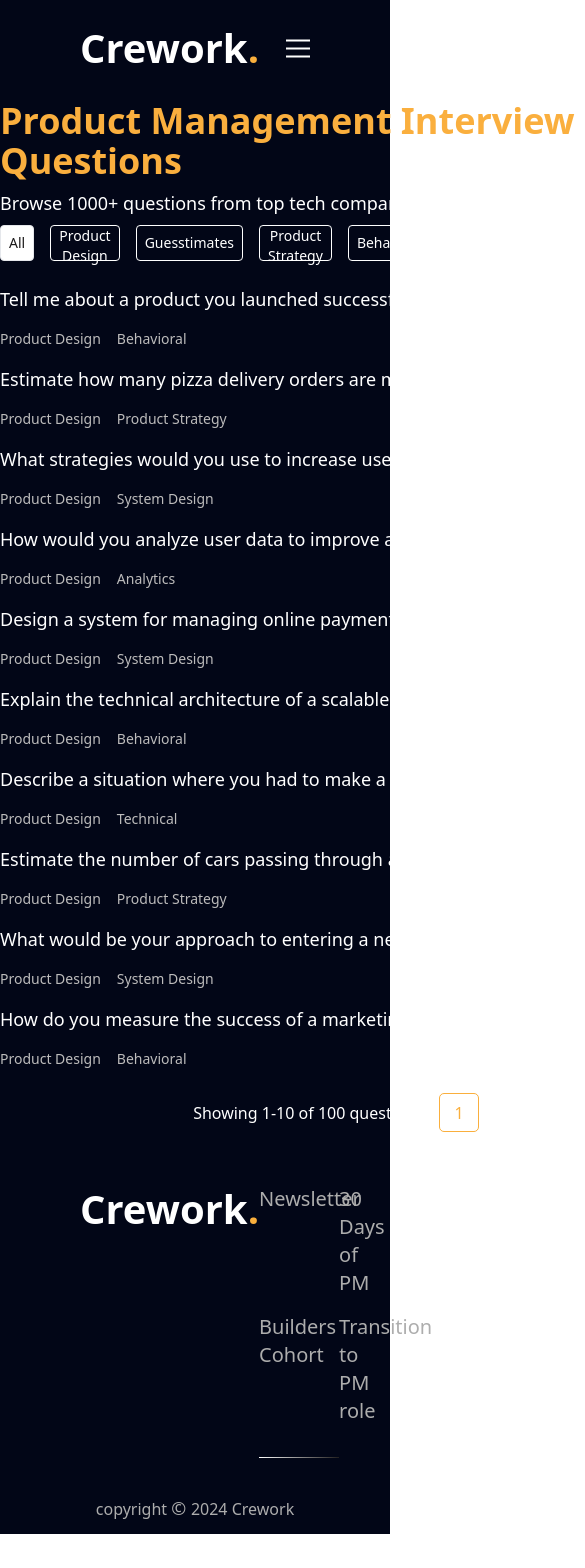
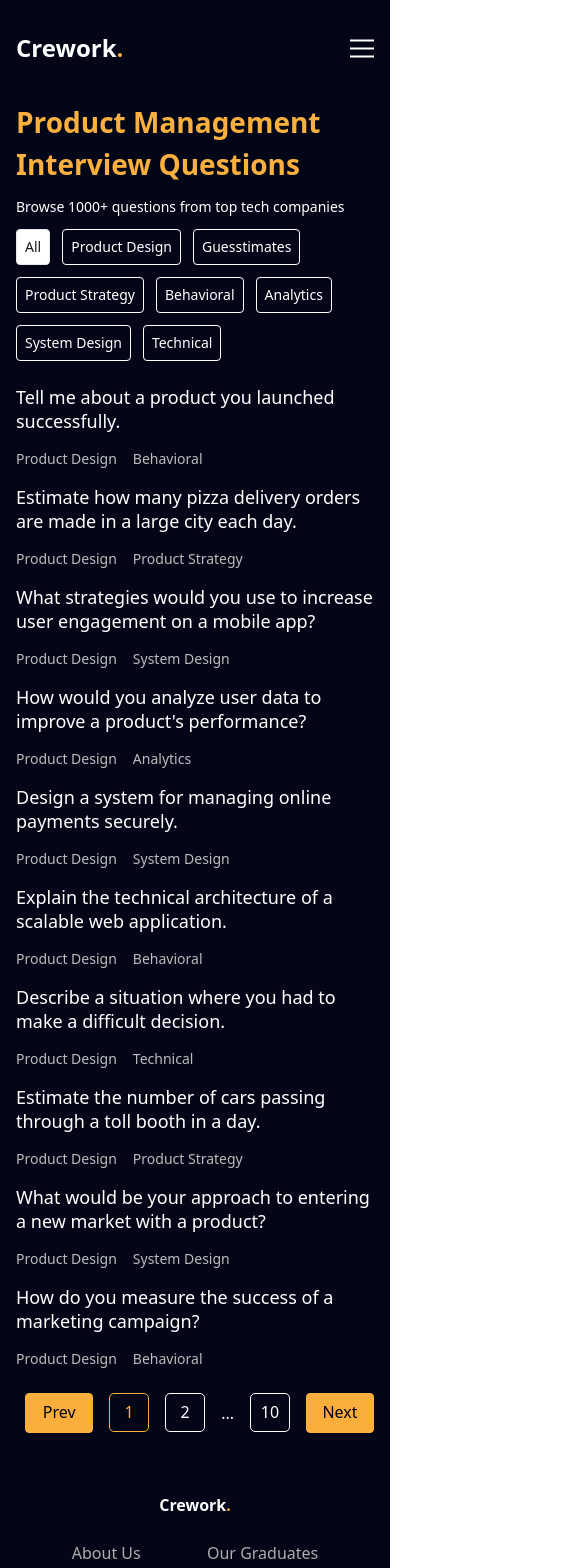
Before and after one commit to Abhishek7Tech/Product-Management-Interview-Questions-Page, a React (Create React App) app: page / in a window 390 px wide. Shown: the top 1568 px of the page, 585 px wide, since content can reach past the window. Before the commit the page ends 1534 px from the top, so only its background shows below. Built offline with nearby package versions, Linux system fonts and the light colour scheme.

Commit message:
implemented css for responsiveness

```diff
--- a/src/components/Footer.js
+++ b/src/components/Footer.js
@@ -2,7 +2,8 @@
 import Facebook from "../assets/facebook.png";
 import Be from "../assets/be.png";
 import Linkedin from "../assets/linkedin.png";
-
+import { useRef } from "react";
+import FooterList from "./Footerlist";
 const Socials = [
     { img: Dribble, alt: "dribble" },
     { img: Facebook, alt: "facebook" },
@@ -11,34 +12,48 @@
 
 ]
 function Footer() {
+    const windowWidth = useRef(window.innerWidth);
+    const width = 768
+
+
     return (
-        <footer className="mx-20 pt-6 py-2">
-            <div className="flex justify-between">
+        <footer className="mx-4 md:mx-20 md:pt-6 py-2">
+            <div className="flex flex-col md:flex-row items-center md:items-start md:justify-between">
                 <a href="#">
-                    <h1 className="text-[40px] leading-[48.76px] font-extrabold text-[#FFFFFF]">Crework<span className="text-[#FAAF3D]">.</span></h1>
+                    <h1 className="text-base md:text-[40px] md:leading-[48.76px] font-extrabold text-[#FFFFFF] my-6 md:my-0">Crework<span className="text-[#FAAF3D]">.</span></h1>
                 </a>
 
-                <div className="">
-                    <ul className="grid grid-cols-2 gap-x-20 gap-y-4">
+                <div className="w-10/12 md:w-auto flex flex-col items-center">
+                    {windowWidth.current > width && <ul className="grid grid-cols-2 gap-x-20 gap-y-4">
                         <li className="font-normal text-xl text-[#ADADAD]">Newsletter</li>
                         <li className="font-normal text-xl text-[#ADADAD]">30 Days of PM</li>
                         <li className="font-normal text-xl text-[#ADADAD]">Builders Cohort</li>
                         <li className="font-normal text-xl text-[#ADADAD]">Transition to PM role</li>
 
-                    </ul>
+                    </ul>}
 
-                    <div className="bg-gradient-to-r from-[#FFFFFF] to-[#211F1F] h-[1px] my-8"></div>
+                    {windowWidth.current <= width && <FooterList />}
+
+                    {windowWidth.current <= width && <ul className="flex gap-x-6 mt-4 mb-2 gap-y-4">
+                        {
+                            Socials.map((social, idx) => <li key={social.alt}><img className="w-8 h-8" src={social.img} alt={social.alt}></img></li>)
+                        }
+
+                    </ul>}
+                    <div className="bg-gradient-to-r from-[#FFFFFF] to-[#211F1F] h-[1px] my-6 w-10/12 md:w-full"></div>
                 </div>
 
-                <ul className="flex gap-x-6 gap-y-4">
+                {windowWidth.current > width && <ul className="flex gap-x-6 gap-y-4">
                     {
                         Socials.map((social, idx) => <li key={social.alt}><img src={social.img} alt={social.alt}></img></li>)
                     }
 
-                </ul>
+                </ul>}
             </div>
             <div className="py-1 text-center">
-                <small className="font-medium text-[#ADADAD] text-base">copyright <span className="text-lg"> &copy; </span> 2024 Crework</small>
+                {windowWidth.current <= width && <small className="font-medium text-[#ADADAD] text-base"> 2021 Crework, 2023</small>}
+                {windowWidth.current > width && <small className="font-medium text-[#ADADAD] text-base"> copyright <span className="text-lg"> &copy; </span> 2024 Crework</small>}
+
             </div>
         </footer>
     )
--- /dev/null
+++ b/src/components/Footerlist.js
@@ -0,0 +1,13 @@
+function FooterList() {
+    return (
+        <ul className="grid grid-cols-2 gap-x-6 gap-y-4">
+            <li className="font-normal text-base text-[#ADADAD]">About Us</li>
+            <li className="font-normal text-base text-[#ADADAD]">Our Graduates</li>
+            <li className="font-normal text-base text-[#ADADAD]">Curriculum</li>
+            <li className="font-normal text-base text-[#ADADAD]">Refund Policy</li>
+
+        </ul>
+    )
+}
+
+export default FooterList;
--- a/src/components/Navbar.js
+++ b/src/components/Navbar.js
@@ -6,27 +6,28 @@
 function Navbar() {
     const windowWidth = useRef(window.innerWidth);
     const {open} = useContext(HamburgerContext);
+    const width = 768
     return (
         <>
-        <nav className="flex justify-between mx-20 pt-6 items-center">
+        <nav className="relative flex justify-between mx-4 md:mx-20 pt-6 items-center">
             {/* <div> */}
 
             <a href="#">
-                <h1 className="text-[40px] leading-[48.76px] font-extrabold text-[#FFFFFF]">Crework<span className="text-[#FAAF3D]">.</span></h1>
+                <h1 className="text-2xl md:text-[40px] leading-[48.76px] font-extrabold text-[#FFFFFF]">Crework<span className="text-[#FAAF3D]">.</span></h1>
             </a>
             {/* </div> */}
-            {windowWidth.current > 720 && <ul className="flex justify-between w-[487px]">
+            {windowWidth.current > width && <ul className="flex justify-between w-[487px]">
                 <li><a href="#" className="font-normal text-xl text-[#BDBCBC]">30 Days of PM</a></li>
                 <li><a href="#" className="font-normal text-xl text-[#BDBCBC]">Newsletter</a></li>
                 <li><a href="#" className="font-normal text-xl text-[#BDBCBC]">Builders Cohort</a></li>
             </ul>
             }
 
-            {windowWidth.current <= 720 && <HamBurgerButton />}
+            {windowWidth.current <= width && <HamBurgerButton />}
 
 
         </nav>
-        {windowWidth.current <=720 && open && <Navlist/>}
+        {windowWidth.current <= width && open && <Navlist/>}
         </>
     )
 }
--- a/src/components/Pagination.js
+++ b/src/components/Pagination.js
@@ -1,27 +1,40 @@
-import { useContext, useEffect, useState } from "react";
+import { useContext, useRef } from "react";
 import { QuestionContext } from "../context/questions.context";
 
 
 function Pagination() {
-    const { questionIndex, questionsByFilter, page, pageHandler, activeBtn } = useContext(QuestionContext);
-
+    const { questionIndex, questionsByFilter, page, pageHandler, activeBtn, prevPageHandler } = useContext(QuestionContext);
+    const windowWidth = useRef(window.innerWidth);
+    const width = 768
     const lastPage = Math.ceil(questionsByFilter.length / 10);
     // const firstQuestionIdx = questions.length - (questions.length - (questions.length - 1));
     // const lastQuestionIdx = (questions.length - 1);
     // useEffect(() => {
-        // console.log("EFFECT")
+    // console.log("EFFECT")
     // }, [page])
     // console.log("FIRST IDX", questionIndex);
-    console.log("PAGE", page, questionIndex)
+    console.log("ACTIVE BTN",  activeBtn)
+
     // console.log("PAGE", page, "Questions - Lenght", questions.length, "Questions By Filter", questionsByFilter.length);
     return (
         <section className="flex justify-end gap-4 py-4 items-center">
-            <p className="text-white font-normal text-base"> Showing {questionIndex[0]}-{questionIndex[1]} of {questionsByFilter.length} questions </p>
-            <button onClick={() => pageHandler(page)} className={activeBtn === page ? "text-[#FAAF3D] rounded-[5px] border border-[#FAAF3D] h-[39px] px-2 w-10" : "text-white rounded-[5px] border border-white h-[39px] px-2 w-10"}>{page}</button>
-            {lastPage > page && <button onClick={() => pageHandler(page + 1)} className={activeBtn === page + 1 ? "text-[#FAAF3D] rounded-[5px] border border-[#FAAF3D] h-[39px] px-2 w-10" : "text-white rounded-[5px] border border-white h-[39px] px-2 w-10"}>{page + 1}</button>}
-            {lastPage !== (page + 1) && page !== lastPage && <span className="text-white">...</span>}
-            {lastPage !== (page + 1) && page !== lastPage && <button onClick={() => pageHandler(lastPage)} className={activeBtn === lastPage ? "text-[#FAAF3D] rounded-[5px] border border-[#FAAF3D] h-[39px] px-2 w-10" : "text-white rounded-[5px] border border-white h-[39px] px-2 w-10"}>{lastPage}</button>}
-            <button onClick={() => pageHandler(page + 1)} className="bg-[#FAAF3D] rounded border border-[#FAAF3D] px-2 h-10 w-[68px]">Next</button>
+            {windowWidth.current > width && <p className="text-white font-normal text-base"> Showing {(questionIndex[0] + 1)}-{questionIndex[1]} of {questionsByFilter.length} questions </p>}
+            <button onClick={() => prevPageHandler(page)} className="bg-[#FAAF3D] rounded border border-[#FAAF3D] px-2 h-10 w-[68px] text-base font-medium leading-[21px]">Prev</button>
+            {/* <button onClick={() => pageHandler(page)} className={activeBtn === page ? "text-[#FAAF3D] text-base leading-[21px] font-medium rounded-[5px] border border-[#FAAF3D] h-[39px] px-2 w-10" : "text-white text-base leading-[21px] font-medium rounded-[5px] border border-white h-[39px] px-2 w-10"}>{page}</button>
+            {lastPage > page && <button onClick={() => pageHandler(page + 1)} className={activeBtn === page + 1 ? "text-[#FAAF3D] text-base leading-[21px] font-medium rounded-[5px] border border-[#FAAF3D] h-[39px] px-2 w-10" : "text-white text-base leading-[21px] font-medium rounded-[5px] border border-white h-[39px] px-2 w-10"}>{page + 1}</button>}
+            {lastPage !== (page + 1) && page !== lastPage && <span className="text-white font-medium">...</span>}
+
+            {lastPage !== (page + 1) && page !== lastPage && <button onClick={() => pageHandler(lastPage)} className={activeBtn === lastPage ? "text-[#FAAF3D] text-base leading-[21px] font-medium rounded-[5px] border border-[#FAAF3D] h-[39px] px-2 w-10" : "text-white text-base leading-[21px] font-medium rounded-[5px] border border-white h-[39px] px-2 w-10"}>{lastPage}</button>} */}
+
+
+         {lastPage > 2 &&  <button onClick={() => pageHandler(page)} className={activeBtn === page && page !== lastPage - 1 && activeBtn !== lastPage  ? "text-[#FAAF3D] text-base leading-[21px] font-medium rounded-[5px] border border-[#FAAF3D] h-[39px] px-2 w-10" : "text-white text-base leading-[21px] font-medium rounded-[5px] border border-white h-[39px] px-2 w-10"}>{lastPage - 2  >= page ? page : lastPage - 2 }</button> }
+            {<button onClick={() => pageHandler(page + 1)} className={activeBtn === lastPage - 1 ? "text-[#FAAF3D] text-base leading-[21px] font-medium rounded-[5px] border border-[#FAAF3D] h-[39px] px-2 w-10" : "text-white text-base leading-[21px] font-medium rounded-[5px] border border-white h-[39px] px-2 w-10"}>{lastPage - 1 > page ? page + 1 : lastPage - 1}</button>}
+          {lastPage > 2 && <span className="text-white font-medium">...</span>}
+
+            {<button onClick={() => pageHandler(lastPage)} className={activeBtn === lastPage ? "text-[#FAAF3D] text-base leading-[21px] font-medium rounded-[5px] border border-[#FAAF3D] h-[39px] px-2 w-10" : "text-white text-base leading-[21px] font-medium rounded-[5px] border border-white h-[39px] px-2 w-10"}>{lastPage}</button>}
+
+            <button onClick={() => pageHandler(page + 1)} className="bg-[#FAAF3D] rounded border border-[#FAAF3D] px-2 h-10 w-[68px] text-base font-medium leading-[21px]">Next</button>
+
         </section>
     )
 }
--- a/src/components/Products.js
+++ b/src/components/Products.js
@@ -5,7 +5,7 @@
 
 function Products() {
     return (
-        <main className="w-fit mx-auto my-3">
+        <main className="w-fit mx-4 md:mx-auto my-3">
             <QuestionsProvider>
                 <ProductsHeader />
                 <Questions />
--- a/src/components/Productshead.js
+++ b/src/components/Productshead.js
@@ -1,4 +1,3 @@
-import { useState } from "react";
 import { QuestionContext } from "../context/questions.context";
 import { useContext } from "react";
 
@@ -7,10 +6,10 @@
     const {filters, filtersHandler} = useContext(QuestionContext);
     return (
         <section className="py-4">
-            <h1 className="font-bold text-4xl text-[#FAAF3E]">Product Management Interview Questions</h1>
-            <p className="font-normal text-lg text-white py-2">Browse 1000+ questions from top tech companies</p>
+            <h1 className="font-bold text-[28px] md:text-4xl text-[#FAAF3E] text-wrap w-3/2 md:w-full">Product Management Interview Questions</h1>
+            <p className="font-normal text-sm md:text-lg text-white py-3 md:py2">Browse 1000+ questions from top tech companies</p>
 
-        <div className="flex gap-4">
+        <div className="flex gap-3 md:gap-4 flex-wrap">
             {filters.map((button) => <button onClick={() => filtersHandler(button.name)} id={button.id} key={button.id} className={button.selected ? "bg-white rounded px-2 border text-[#1B1919] font-medium text-sm h-[36px] align-middle" : "rounded px-2 border border-white font-medium text-sm text-white h-[36px] align-middle"}>{button.name}</button>)}
         </div>
         </section>
--- a/src/components/Questions.js
+++ b/src/components/Questions.js
@@ -4,11 +4,11 @@
     const {questions} = useContext(QuestionContext);
    console.log("QUESTIONS", questions);
     return (
-    <section>
+    <section className="min-h-[75vh]">
         {questions.map((questions) => {
             return (
                 <div key={questions.id}>
-                    <h2 className="font-medium py-2 text-lg text-white">{questions.question}</h2>
+                    <h2 className="font-medium py-2 text-lg leading-6 text-white">{questions.question}</h2>
                     <div className="flex gap-4">
                         {questions.tags.map((que, idx) => <p  id={idx} key={idx} className="text-[#BDBCBC] text-sm font-normal py-2">{que}</p>)}
                     </div>
--- a/src/context/questions.context.js
+++ b/src/context/questions.context.js
@@ -1,7 +1,5 @@
 import { createContext, useState } from "react";
 import { QuestionsArray } from "../data";
-import Questions from "../components/Questions";
-console.log("QUESTION ARRAY", QuestionsArray.length);
 const filtersArray = [{
     id: "all",
     name: "All",
@@ -60,7 +58,8 @@
     page: 1,
     activeBtn: 1,
     pageHandler: () => null,
-    questionIndex: []
+    questionIndex: [],
+    prevPageHandler: () => null
 });
 
 
@@ -117,26 +116,65 @@
 
 
         console.log("START", start, "END", end);
-
-        const questionsSlice = questionsByFilter.slice(start, end);
+        const questions = questionsByFilter;
+        const questionsSlice = questions.slice(start, end);
         setQuestions(questionsSlice);
         const newQuestionsIndex = [questionIndex[1], questionIndex[1] + questionsSlice.length]
         setQuestionsIdndex(newQuestionsIndex)
     }
+
+    function prevPageHandler(pageNo) {
+
+
+        if (pageNo === 1) {
+
+            return;
+        }
+
+
+        setActiveBtn(pageNo);
+        setStartIdx(startIdx - 1);
+
+        setPage(pageNo - 1);
+        setActiveBtn(pageNo - 1);
+        setStartIdx(pageNo - 1);
+
+        let start = 0;
+        let end = 10;
+        if (pageNo === 2) {
+            const questions = questionsByFilter;
+            const questionsSlice = questions.slice(start, end);
+            setQuestions(questionsSlice);
+            const newQuestionsIndex = [start, end];
+            setQuestionsIdndex(newQuestionsIndex)
+            // console.log("QUESTIONS_PREV", questionsSlice);
+            return;
+        }
+
+        start = (startIdx - 3) * 10;
+        end = (startIdx - 2) * 10;
+        // console.log("START_PREV", start, "END_PREV", end);
+
+        const questions = questionsByFilter;
+        const questionsSlice = questions.slice(start, end);
+        setQuestions(questionsSlice);
+        const newQuestionsIndex = [questionIndex[1] - questionIndex[0], questionIndex[0]];
+        setQuestionsIdndex(newQuestionsIndex);
+    }
+
     function filtersHandler(id) {
         console.log("ID", id);
-        if(id === "Product Design" || id === "All") {
+        if (id === "Product Design" || id === "All") {
             setQuestionsByFilter(QuestionsArray);
-            setQuestions(QuestionsArray.slice(0,10))
-        }else {
+            setQuestions(QuestionsArray.slice(0, 10))
+        } else {
             const updatedQuestionsArray = QuestionsArray.filter((questions) => questions.tags[1] === id && questions);
             setQuestionsByFilter(updatedQuestionsArray);
-            setQuestions(updatedQuestionsArray.slice(0,10))
+            setQuestions(updatedQuestionsArray.slice(0, 10))
 
         }
         const updatedFiltersArray = filters.map((button) => button.name === id ? { ...button, selected: !button.selected } : { ...button, selected: false });
         setFilters(updatedFiltersArray);
-        // setQuestionsByFilter(updatedQuestionsArray);
         setPage(1);
         setActiveBtn(1);
 
@@ -145,10 +183,8 @@
         setQuestionsIdndex(newQuestionsIndex);
         setStartIdx(2);
 
-        console.log("START IDX", startIdx, questionIndex);
     }
-    const values = { filters, filtersHandler, questions, questionIndex, questionsByFilter, page, activeBtn, pageHandler };
-    // setFilters(filtersHandler);
+    const values = { filters, filtersHandler, questions, questionIndex, questionsByFilter, page, activeBtn, pageHandler, prevPageHandler };
     return <QuestionContext.Provider value={values}>{children}</QuestionContext.Provider>
 }
 
```
Also changed, not shown: src/components/Navlist.js (+4 -4 lines).
